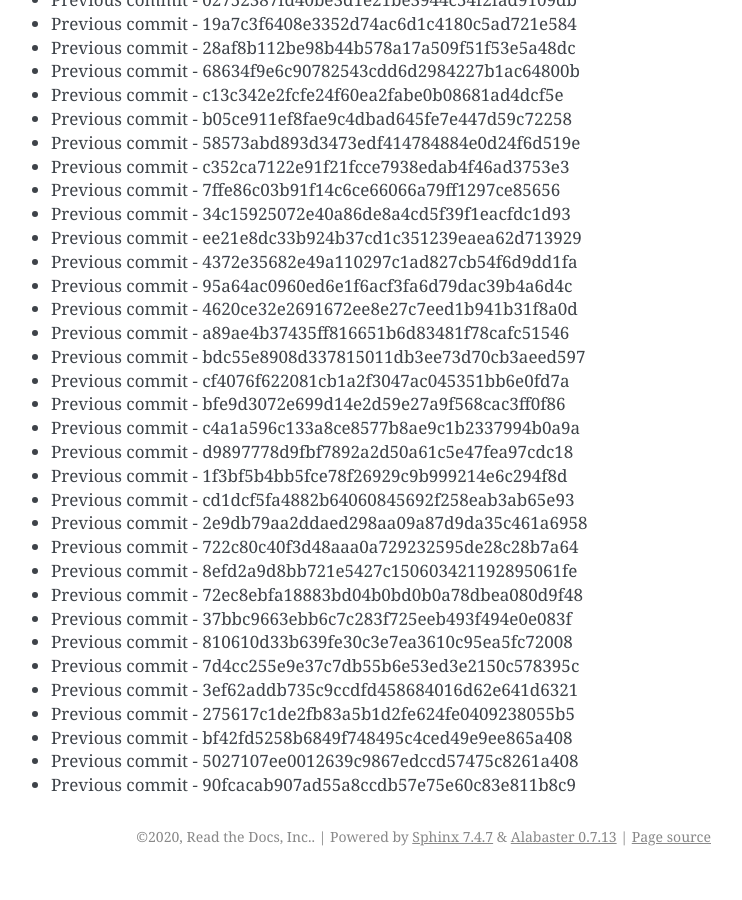
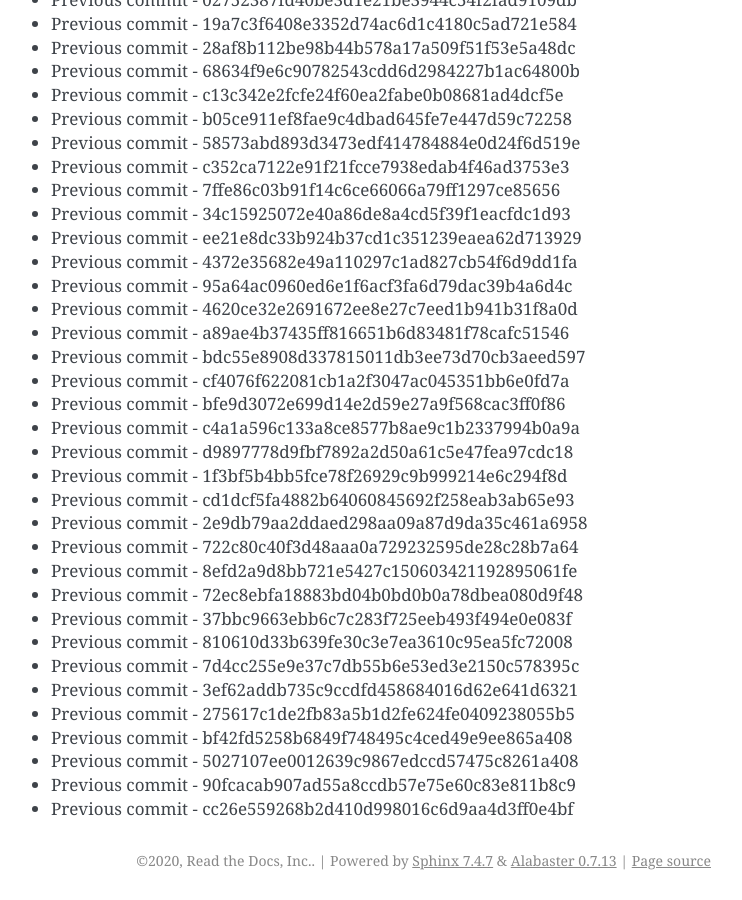
Before and after one commit to readthedocs/rtd-git-stresstest, a Sphinx documentation site: the page built from docs/updates.rst, in a window 1280 px wide and 900 px high, scrolled down 49344 px. Shown: the whole window, without its empty margins (399-1141 px from the left). Built offline with Sphinx 7.4.7, drawn with Linux system fonts in a browser that asks for light colours; before the commit the page ends 50220 px from its top, so only the background shows below that.

Commit message:
Generating commit from previous: cc26e559268b2d410d998016c6d9aa4d3ff0e4bf

```diff
--- a/docs/updates.rst
+++ b/docs/updates.rst
@@ -2105,3 +2105,4 @@ It can be tested for any performance characteristics.
 * Previous commit - bf42fd5258b6849f748495c4ced49e9ee865a408
 * Previous commit - 5027107ee0012639c9867edccd57475c8261a408
 * Previous commit - 90fcacab907ad55a8ccdb57e75e60c83e811b8c9
+* Previous commit - cc26e559268b2d410d998016c6d9aa4d3ff0e4bf
```
